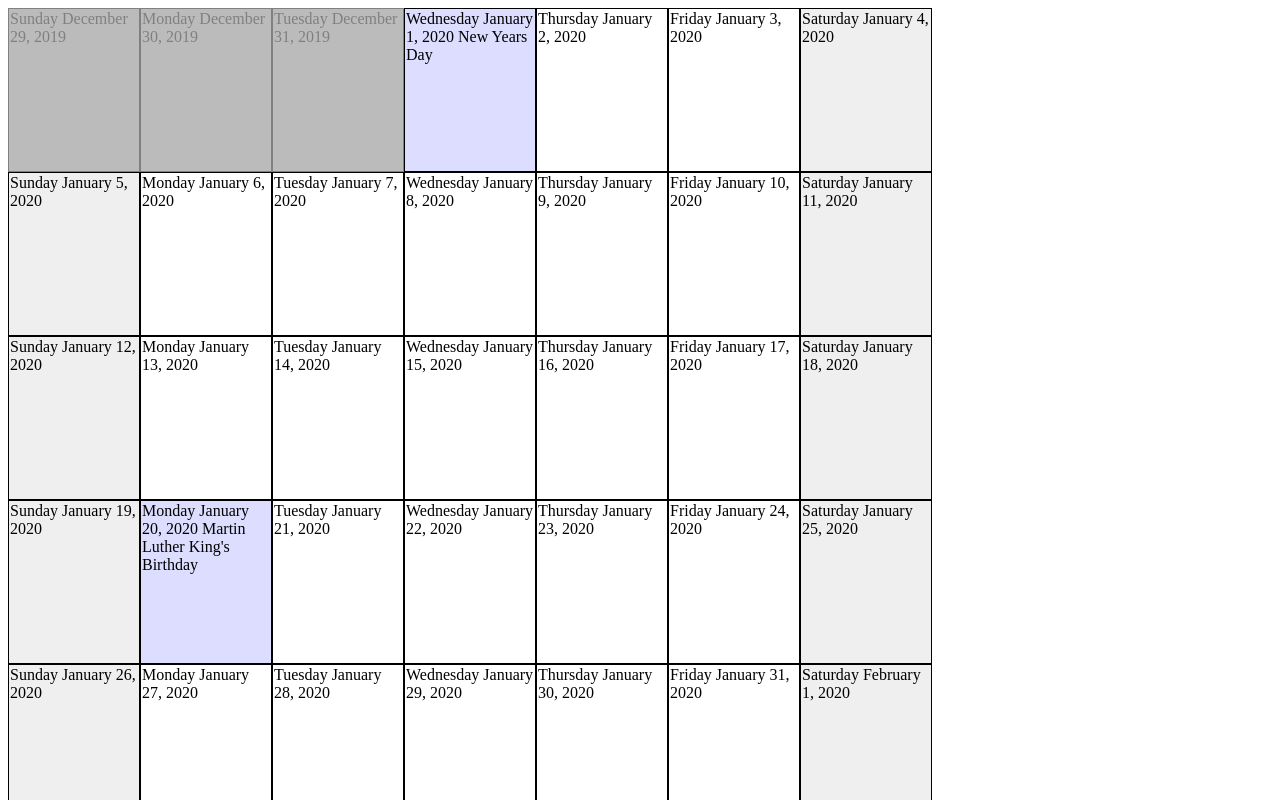
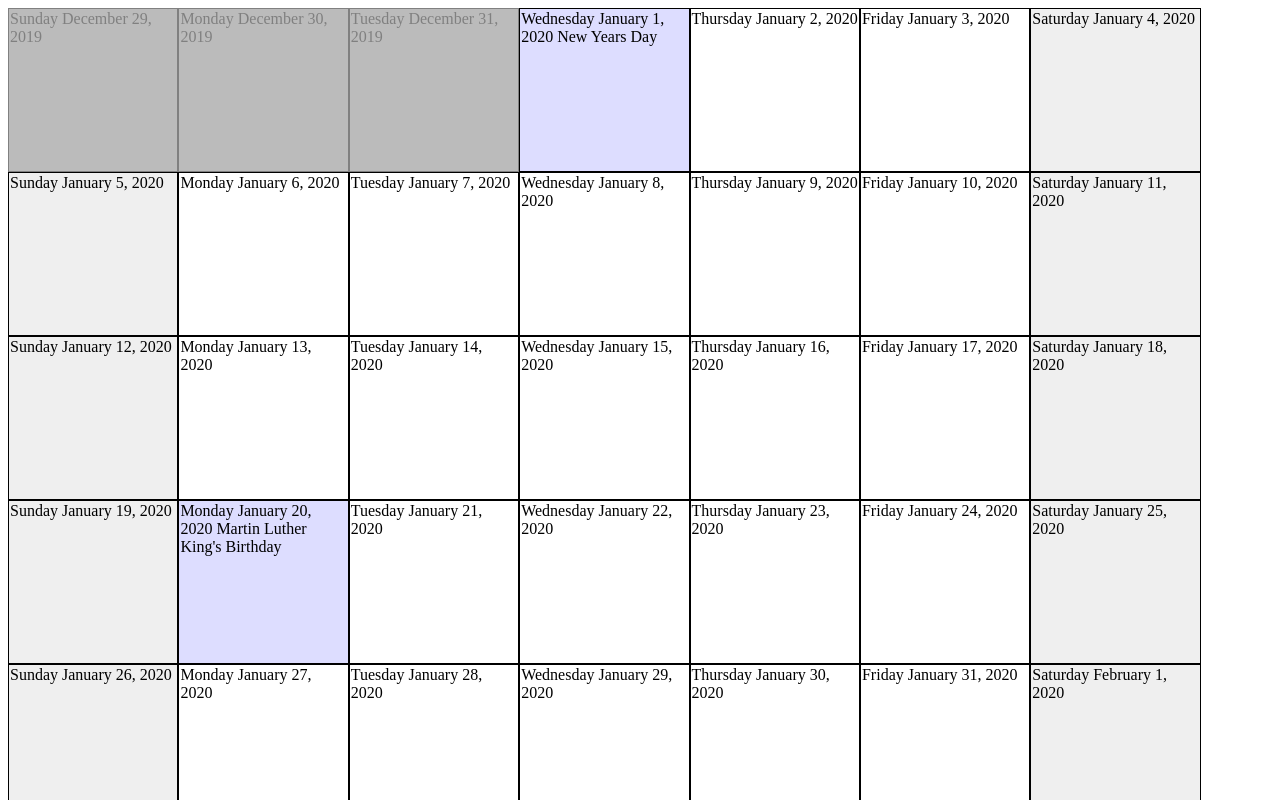
Before and after one commit to onequbit/calendar-js, a plain HTML site: page calendar.html in a window 1280 px wide. Shown: the top 800 px of the page. Drawn offline with Linux system fonts and the light colour scheme.

Commit message:
Update calendar.html

```diff
--- a/calendar.html
+++ b/calendar.html
@@ -267,7 +267,7 @@
         float: left;
         border : 1px solid black;
         height: 20vh;
-        width: 10vw;
+        width: 13vw;
         padding : 1px;
         display: inline;
     }
```
